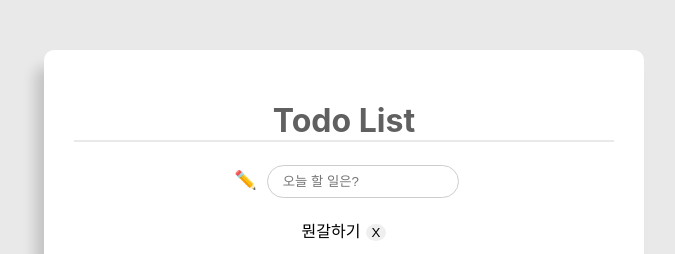
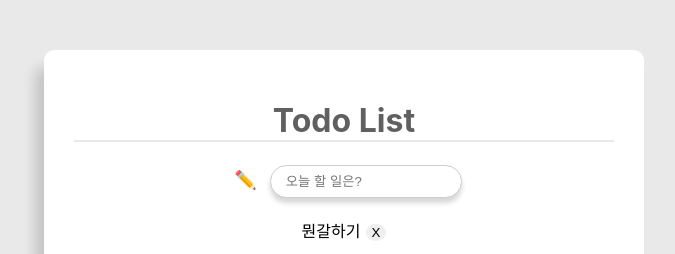
Before and after one commit to S2ej1n/MyTodoList, a React (Create React App) app: page / in a window 1280 px wide. Shown: the top 254 px of the page, without its empty margins (296-971 px from the left). Built offline with nearby package versions, Linux system fonts and the light colour scheme.

Commit message:
수정완- 근데 랜더링 더 고쳐야할거같은데

```diff
--- a/src/App.js
+++ b/src/App.js
@@ -14,27 +14,18 @@ function App() {
   // ref객체 만들기
   const valueref = useRef('');
 
-  // const inputChange = (e) => {
-  //   setValue(e.target.value);
-  //   console.log('렌더링' + e.target.value);
-  //   console.log(valueref.current);
-  //   // console.log(ref, ref.current, ref.current.value);
-  //   // console.log(valueref.current);
-  //   // valueref.current = e.target.value;
-  // }
-
   const clickSubmit = () => {
     const value = valueref.current.value;
+    if (value.length > 0) {
       console.log(valueref.current.value);
+
       let newData = {
         id: Date.now(),
         // content: valueref.current,
         content: value,
         finish: false
       }
-    // setTodoData([...todoData, newData])
-    // valueref.current.value = '';
-    if (newData.content.length > 0) {
+
       setTodoData([...todoData, newData])
       valueref.current.value = '';
     }
@@ -64,7 +55,7 @@ function App() {
           type="text"
           placeholder='오늘 할 일은?'
           ref={valueref} // 여기다가는 ref 연결해야됨. ref.crrunt말고
-          // onChange={inputChange}
+          //기존 - value={value}로 사용했지만, 이거 다 지우고 ref사용하면된다. 여기에 정보가 다 넘어감.
           onKeyUp={enterKey}
         />
 
--- a/src/App.module.css
+++ b/src/App.module.css
@@ -15,6 +15,7 @@
 .title{
     border-bottom: 2px solid var(--main-bg-color);
     color: rgb(96, 96, 96);
+
 }
 
 .todoInput{
@@ -22,6 +23,7 @@
     width: 160px;
     border: 1px solid var(--main-smoke-color);
     border-radius: 50px;
+    box-shadow: 0px 5px 5px rgb(0 0 0 / 16%);
 }
 
 .todoInput:focus {
@@ -30,10 +32,11 @@
 }
 
 .todoSubmit{
-    padding: 5px;
+    padding: 5px 8px;
     margin-right: 5px;
     background-color: transparent;
     border: none;
+    border-radius: 50%;
     font-size: 18px;
     cursor: pointer;
 }
```
Lines whose indentation alone changed are shown as unchanged.
